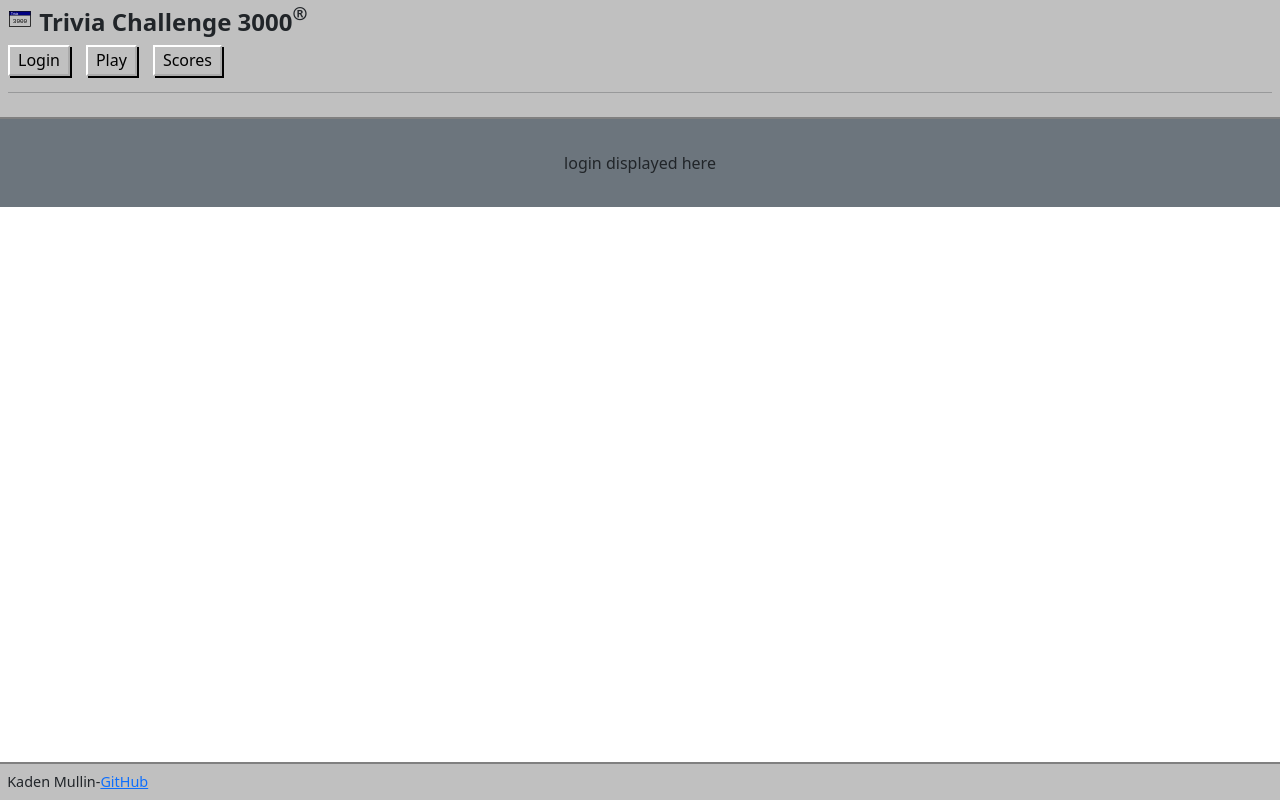
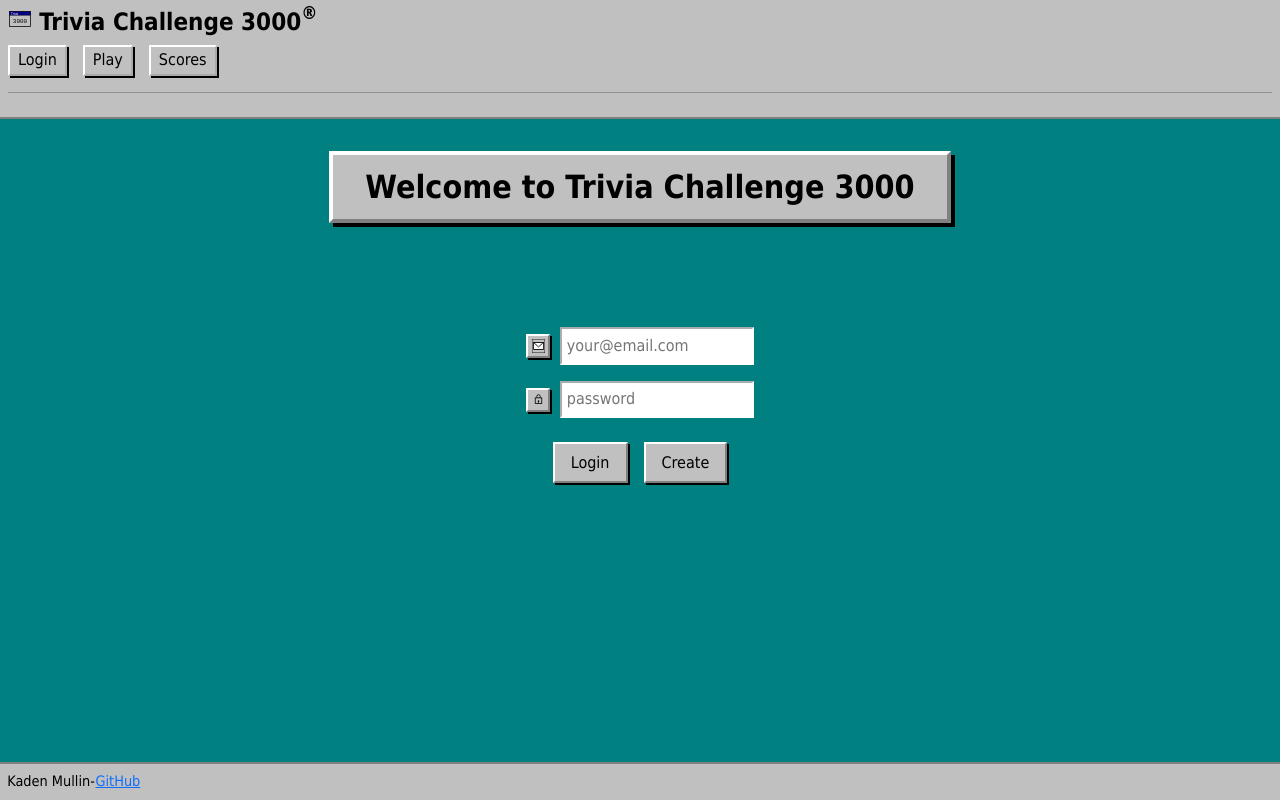
Before and after one commit to kmullin8/startup, a React (Vite) app: page / in a window 1280 px wide. Built offline with nearby package versions, Linux system fonts and the light colour scheme.

Commit message:
converted login component

```diff
--- a/src/app.css
+++ b/src/app.css
@@ -1,10 +1,10 @@
 /*Windows 95 Global Layout*/
-html, .body {
+html, body {
   height: 100%;
   margin: 0;
 }
 
-.body {
+body {
   display: flex;
   flex-direction: column;
   min-width: 375px;
--- a/src/app.jsx
+++ b/src/app.jsx
@@ -40,8 +40,7 @@ export default function App() {
                 </li>
             </menu>
           </nav>
-
-          <hr />
+          <hr/>
         </header>
 
         <Routes>
--- a/src/login/login.jsx
+++ b/src/login/login.jsx
@@ -1,9 +1,36 @@
 import React from 'react';
+import './login.css';
 
 export function Login() {
   return (
-    <main className="container-fluid bg-secondary text-center">
-      <div>login displayed here</div>
+    <main>
+      <h1>Welcome to Trivia Challenge 3000</h1>
+      <form method="get" action="play.html">
+        <div>
+          <span>
+            <img
+              src="envelope.svg"
+              alt="email logo"
+              style={{ height: '1.5em', verticalAlign: 'middle', marginRight: '0.3em' }}
+            />
+          </span>
+          <input type="text" placeholder="your@email.com" />
+        </div>
+        <div>
+          <span>
+            <img
+              src="lock.svg"
+              alt="password logo"
+              style={{ height: '1.5em', verticalAlign: 'middle', marginRight: '0.3em' }}
+            />
+          </span>
+          <input type="password" placeholder="password" />
+        </div>
+        <div className="button-row">
+          <button type="submit">Login</button>
+          <button type="submit">Create</button>
+        </div>
+      </form>
     </main>
   );
 }
```
